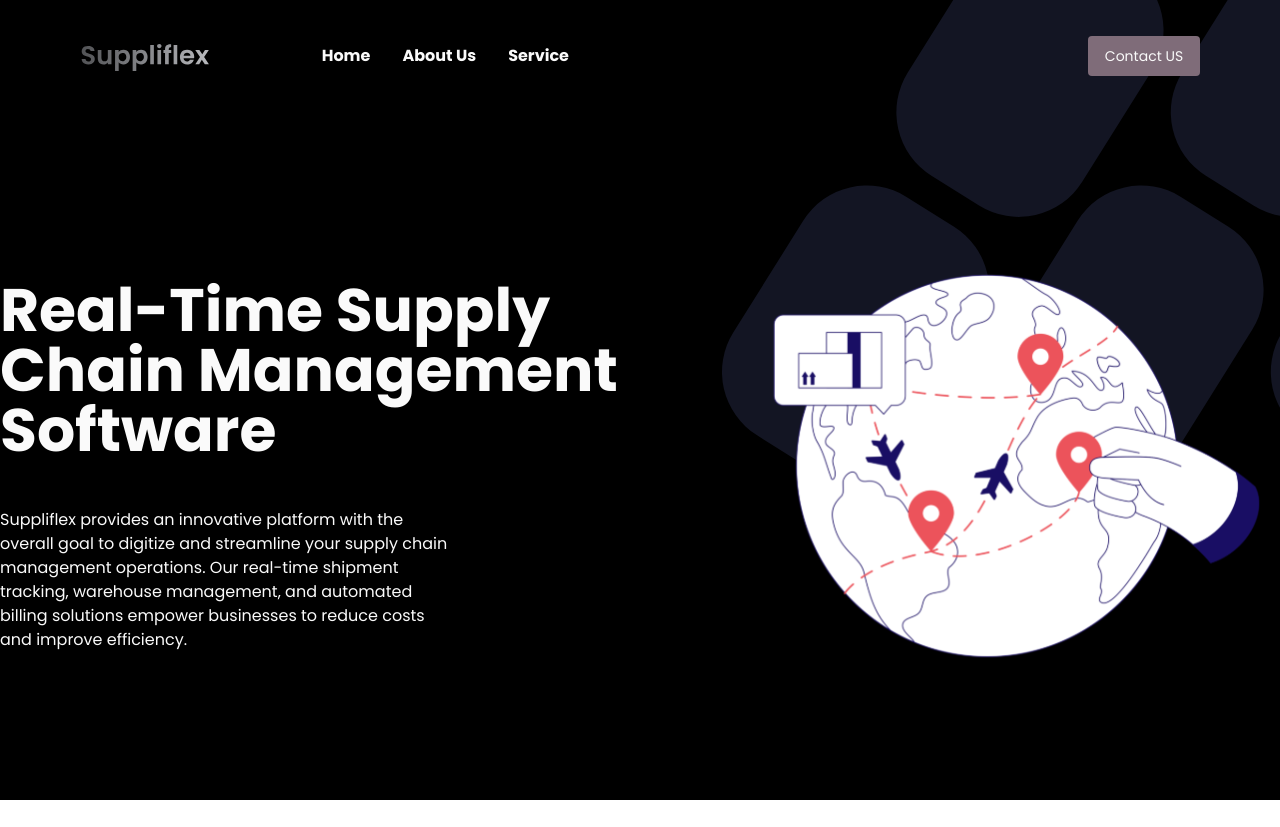
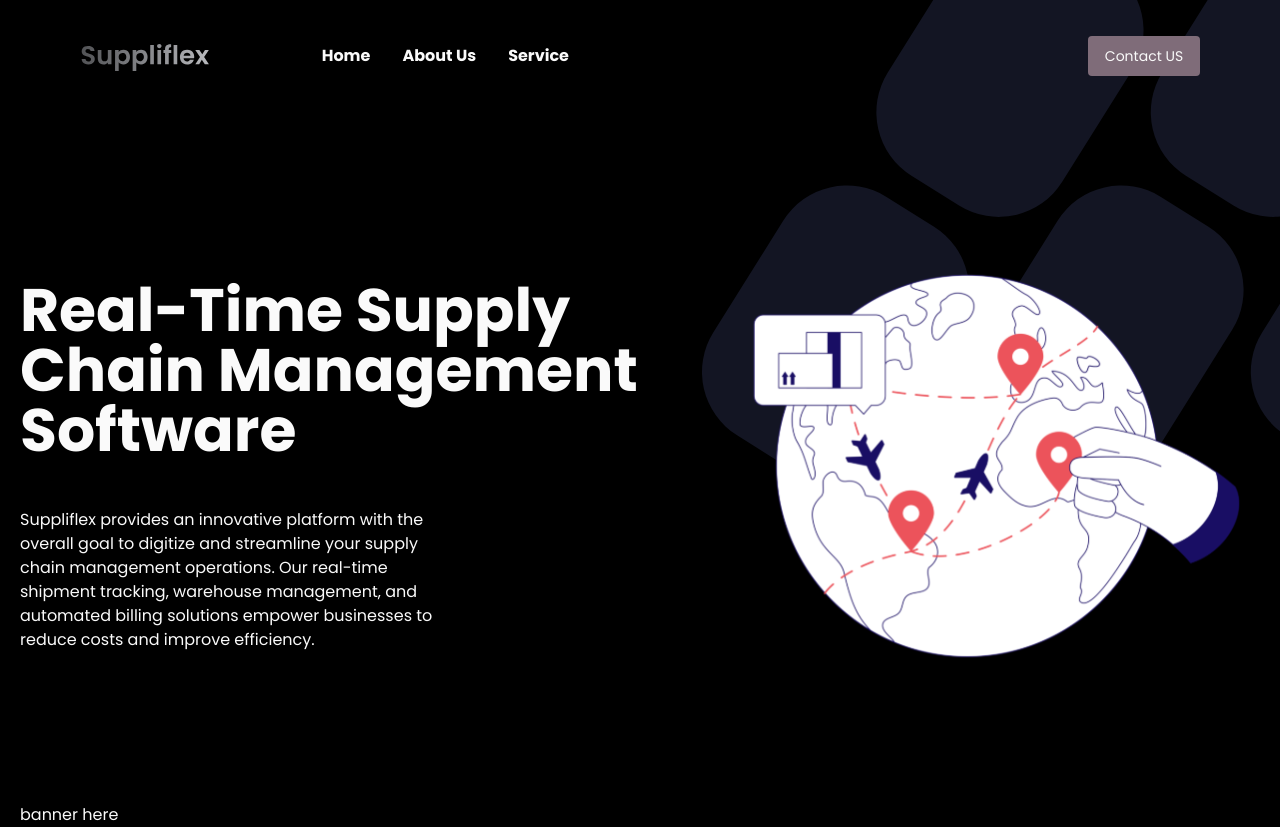
Before and after one commit to Suppliflex/Suppliflex-Front-End, a Next.js app in the folder front-end/: page / in a window 1280 px wide. Before the commit the page ends 800 px from the top, so only its background shows below. Built offline with nearby package versions, Linux system fonts and the light colour scheme.

Commit message:
added new component (InfoBanner)

```diff
--- /dev/null
+++ b/front-end/components/InfoBanner.tsx
@@ -0,0 +1,5 @@
+const InfoBanner: React.FC = () => {
+  return <div className="max-w-7xl m-auto flex mt-24 justify-between items-center pl-5 pr-5">banner here</div>;
+};
+
+export default InfoBanner;
--- a/front-end/components/Intro.tsx
+++ b/front-end/components/Intro.tsx
@@ -1,6 +1,6 @@
 const Intro: React.FC = () => {
   return (
-    <div className="max-w-7xl m-auto flex mt-28 justify-between items-center">
+    <div className="max-w-7xl m-auto flex mt-28 justify-between items-center pl-5 pr-5">
       <div className="flex flex-col gap-12 w-[50%]">
         <h1 className="text-6xl font-bold">Real-Time Supply Chain Management Software</h1>
         <p className="w-[70%]">
--- a/front-end/pages/index.tsx
+++ b/front-end/pages/index.tsx
@@ -2,6 +2,7 @@
 import ThemeToggle from '../components/ThemeToggle';
 import Header from './../components/Header';
 import Intro from './../components/Intro';
+import InfoBanner from '../components/InfoBanner';
 
 export default function Home() {
   return (
@@ -9,6 +10,7 @@
       <div className="min-h-screen transition-colors duration-300">
         <Header />
         <Intro />
+        <InfoBanner />
         {/* <ThemeToggle /> We can hide Toggle from here, until light mode is needed */}
       </div>
     </main>
```
